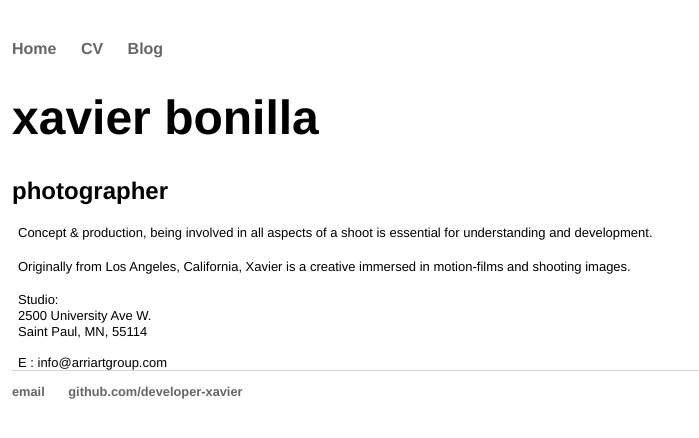
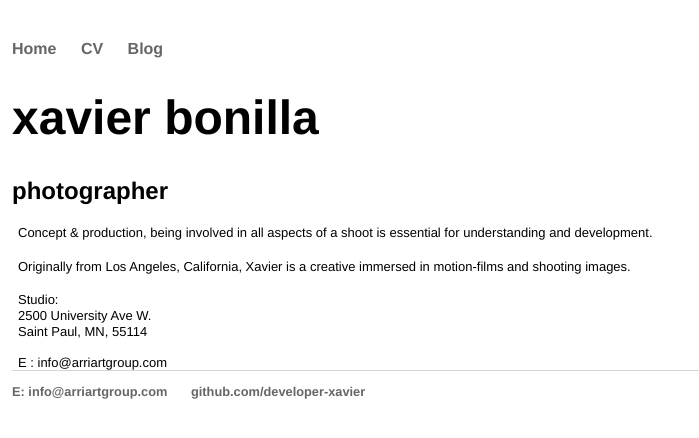
Before and after one commit to developer-xavier/developer-xavier.github.io, a Jekyll site: the page built from index.html, in a window 1280 px wide. Shown: the top 438 px of the page, without its empty margins (0-699 px from the left). Built offline with Jekyll 4.4.1, drawn with Linux system fonts in a browser that asks for light colours.

Commit message:
Update default.html

```diff
--- a/_layouts/default.html
+++ b/_layouts/default.html
@@ -18,7 +18,7 @@
 		</div><!-- /.container -->
 		<footer>
     		<ul>
-        		<li><a href="mailto:info@arriartgroup.com">email</a></li>
+        		<li><a href="mailto:info@arriartgroup.com">E: info@arriartgroup.com</a></li>
         		<li><a href="https://github.com/developer-xavier">github.com/developer-xavier</a></li>
 			</ul>
 		</footer>
```
